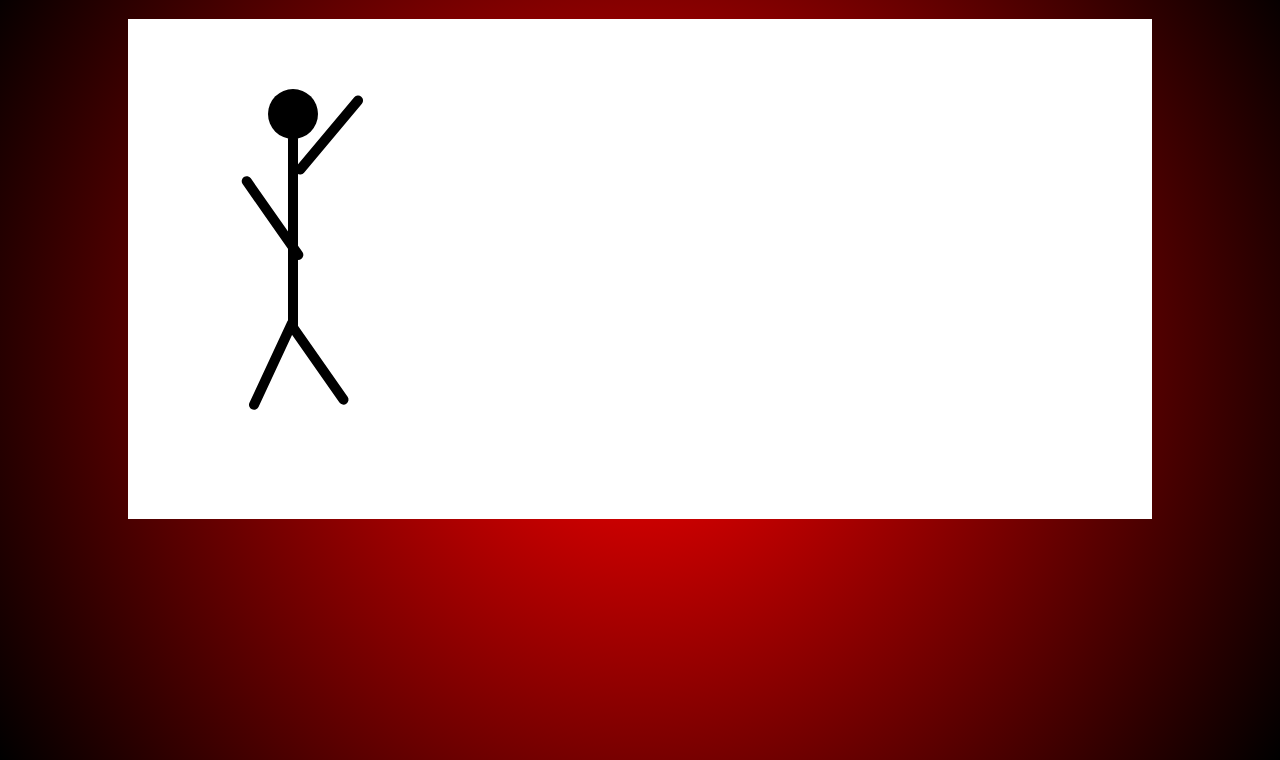
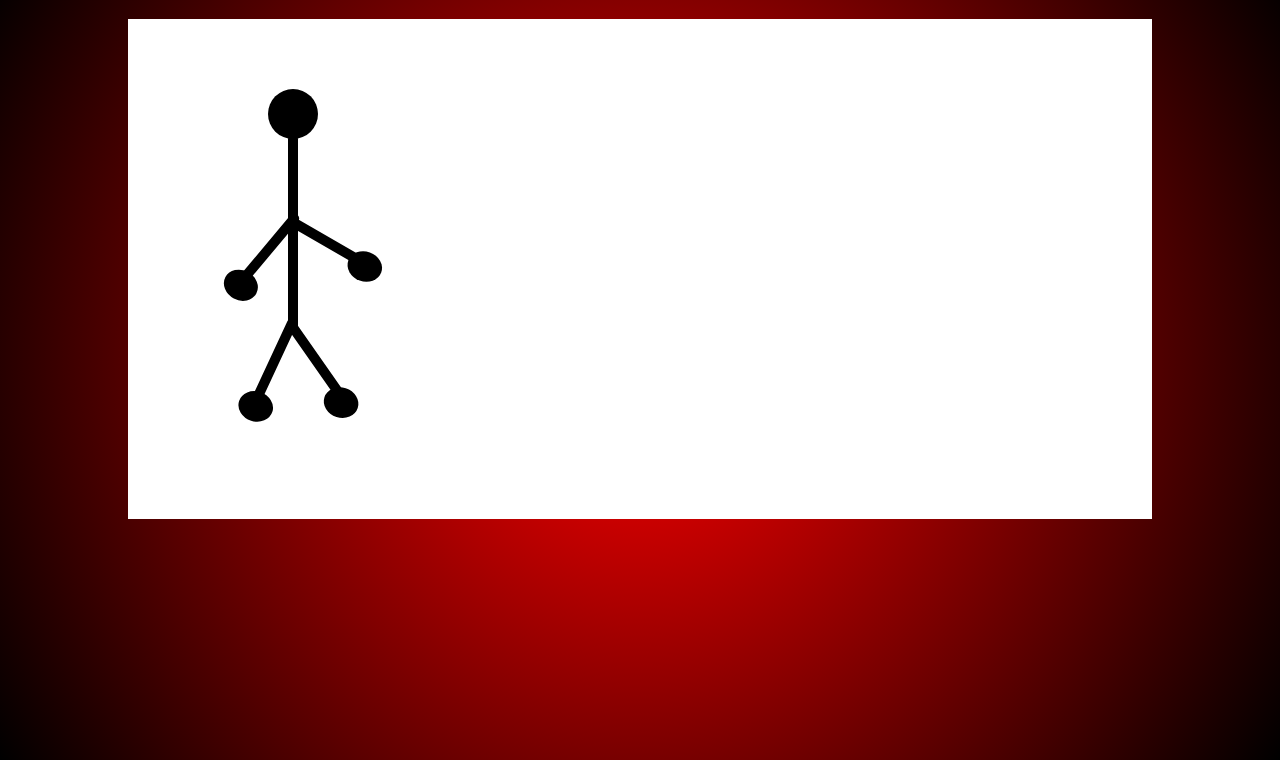
Before and after one commit to Adrian-zero/404_2P, a plain HTML site: page 05dibujos/index.html in a window 1280 px wide. Shown: the part 40-800 px from the top of the page. Drawn offline with Linux system fonts and the light colour scheme.

Commit message:
ya ni se

```diff
--- a/05dibujos/style.css
+++ b/05dibujos/style.css
@@ -42,7 +42,7 @@ body{
   position: relative;
   top: 180px;
   left: -20px;
-  transform: rotate(25deg)
+  transform: rotate(25deg);
 }
 .piernad {
   width: 10px;
@@ -52,7 +52,7 @@ body{
   position: relative;
   top: -20px;
   left: 40px;
-  transform: rotate(120deg)
+  transform: rotate(120deg);
 }
 .brazoi {
   width: 10px;
@@ -60,9 +60,9 @@ body{
   background: black;
   border-radius: 10px;
   position: relative;
-  top: 180px;
-  left: -140px;
-  transform: rotate(75deg)
+  top: 120px;
+  left: -20px;
+  transform: rotate(75deg);
 }
 .brazod {
   width: 10px;
@@ -70,7 +70,48 @@ body{
   background: black;
   border-radius: 10px;
   position: relative;
-  top: -100px;
-  left: -10px;
-  transform: rotate(-75deg)
+  top: 50px;
+  left: -50px;
+  transform: rotate(80deg);
 }
+.manoi{
+  width: 35px;
+  height: 30px;
+  background: black;
+  border-radius: 100%;
+  position: relative;
+  top: 70px;
+  left: -15px;
+  transform: rotate(80deg);
+}
+.manod{
+  width: 35px;
+  height: 30px;
+  background: black;
+  border-radius: 100%;
+  position: relative;
+  top: 60px;
+  left: -110px;
+  transform: rotate(8deg);
+}
+
+.pied{
+  width: 35px;
+  height: 30px;
+  background: black;
+  border-radius: 100%;
+  position: relative;
+  top: 30px;
+  left: -80px;
+  transform: rotate(180deg);
+}
+.piei{
+  width: 35px;
+  height: 30px;
+  background: black;
+  border-radius: 100%;
+  position: relative;
+  top: 100px;
+  left: 70px;
+  transform: rotate(170deg);
+}
```
